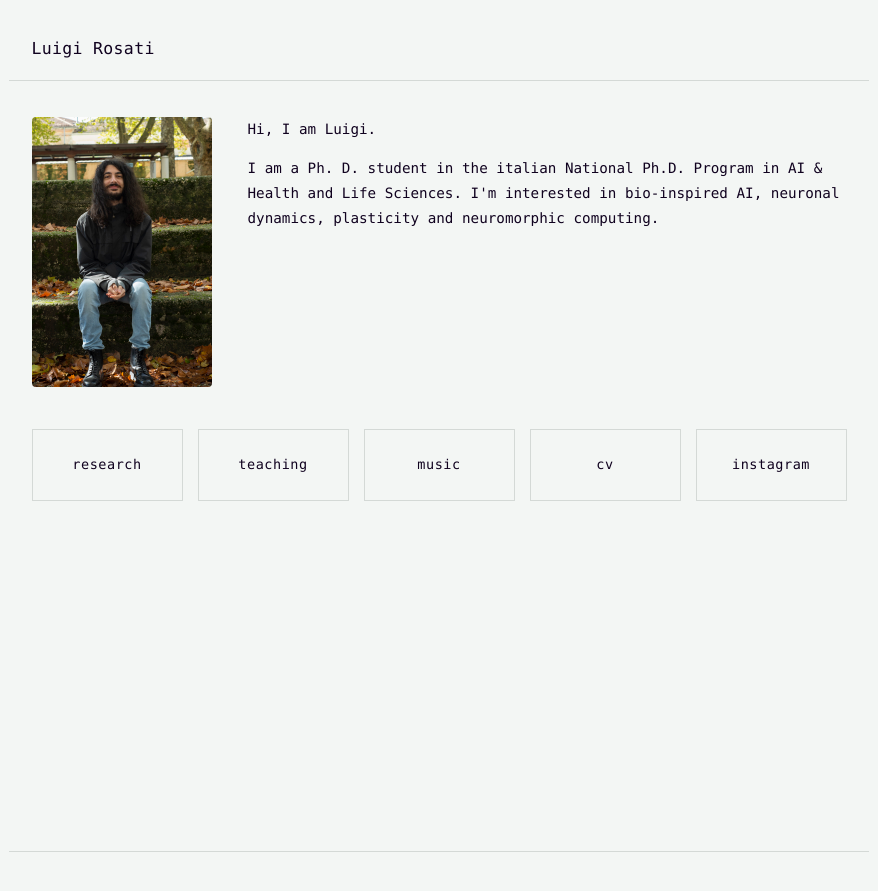
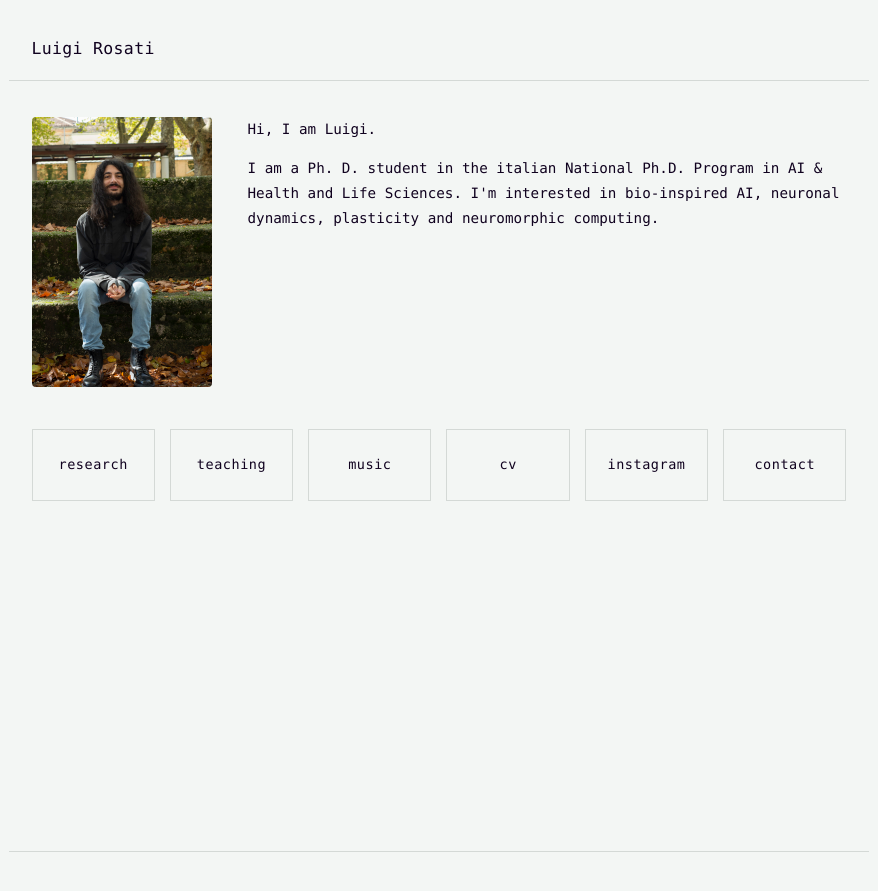
Before and after one commit to luigirosati/luigirosati.github.io, a Jekyll site: the page built from index.md, in a window 1280 px wide. Shown: the top 891 px of the page, without its empty margins (201-1079 px from the left). Built offline with Jekyll 4.4.1, drawn with Linux system fonts in a browser that asks for light colours.

Commit message:
add contact button

```diff
--- a/index.md
+++ b/index.md
@@ -17,4 +17,5 @@ title: Home
   <a class="home-card" href="/music">music</a>
   <a class="home-card" href="/cv">cv</a>
   <a class="home-card" href="https://www.instagram.com/sconchigliosozeta" target="_blank" rel="noopener">instagram</a>
+  <a class="home-card" href="mailto:luigi.rosati@uniroma2.eu">contact</a>
 </div>
```
